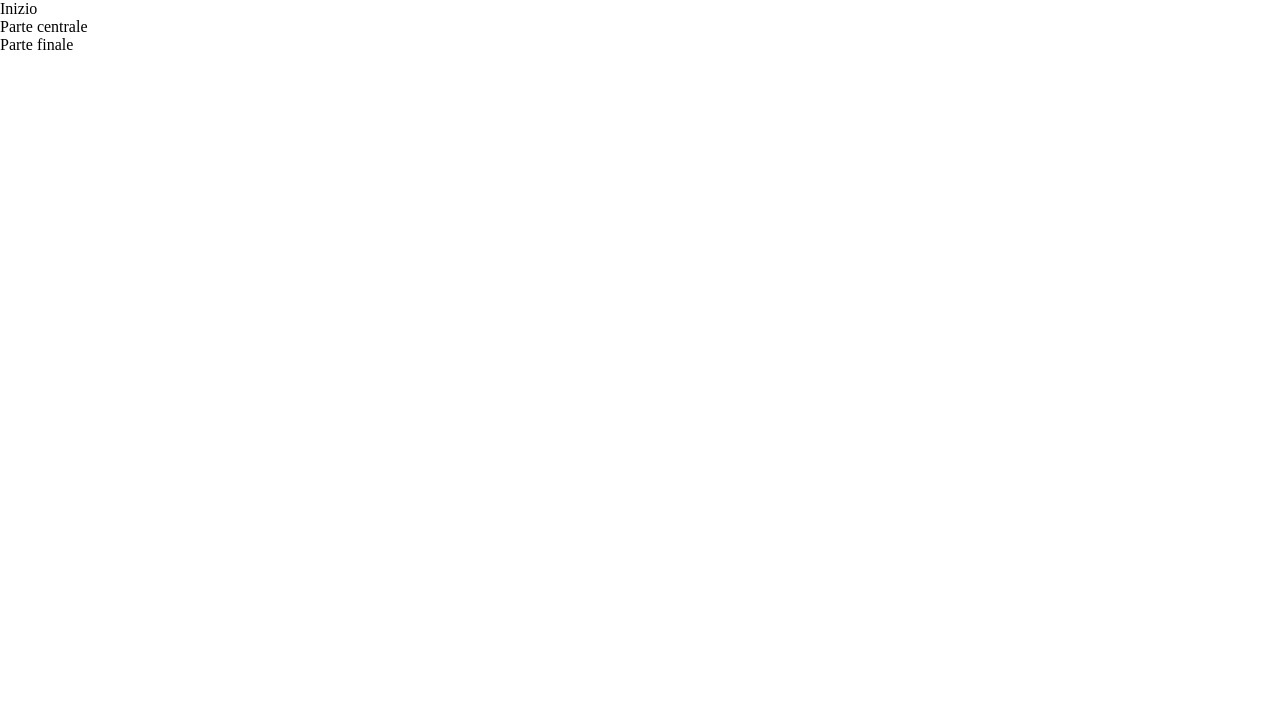
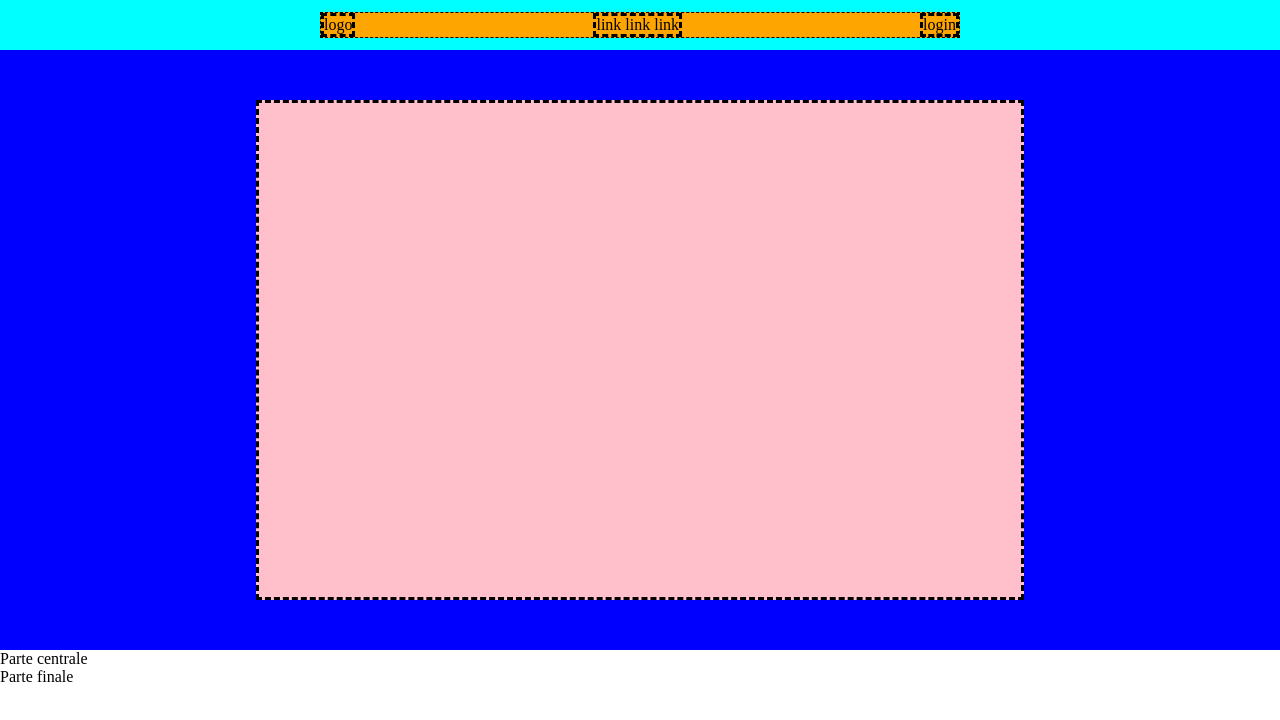
Before and after one commit to DiegoFarrugio/htmlcss-struttura-discord, a plain HTML site: page index.html in a window 1280 px wide. Drawn offline with Linux system fonts and the light colour scheme.

Commit message:
Completamento Header (top-bottom)

```diff
--- a/css/style.css
+++ b/css/style.css
@@ -3,3 +3,49 @@
     margin: 0;
     box-sizing: border-box;
 }
+
+.container-all{
+    width: 100%;
+    margin: auto;
+}
+
+.header-container-1{
+    min-height: 50px;
+    background-color: aqua;
+    display: flex;
+    justify-content: center;
+    align-items: flex-end;
+}
+
+
+.sotto-container-header-1{
+    width: 50%;
+    min-height: 20px;
+    margin: auto;
+    background-color: orange;
+    border: 1px dashed black;
+    display: flex;
+    justify-content: space-between;
+    flex-direction: row;
+}
+
+.span-1, .span-2, .span-3 {
+    display: flex;
+    border: 3px dashed black;
+}
+
+.header-container-2{
+    min-height: 600px;
+    background-color: blue;
+    display: flex;
+    justify-content: center;
+    align-items: flex-end;
+}
+
+.sotto-container-header-2{
+    width: 60%;
+    min-height: 500px;
+    background-color: pink;
+    border: 3px dashed black;
+    margin: auto;
+}
--- a/index.html
+++ b/index.html
@@ -8,11 +8,23 @@
 </head>
 <body>
 
+        <!--Header Top-->
     <Header>
+         <div class="container-all">
+            <div class="header-container-1">
+                <div class="sotto-container-header-1">
+                    <span class="span-1">logo</span>
+                    <span class="span-2">link link link</span>
+                    <span class="span-3">login</span>
+                </div>
+            </div>
 
-        Inizio
-
+    <!--Header Bottom-->
+            <div class="header-container-2">
+                <div class="sotto-container-header-2"></div>
+            </div>
     </Header>
+    <!--Conclusione Header-->
 
     <main>
 
@@ -24,6 +36,7 @@
 
         Parte finale
 
+        </div>
     </footer>
 
 </body>
```
